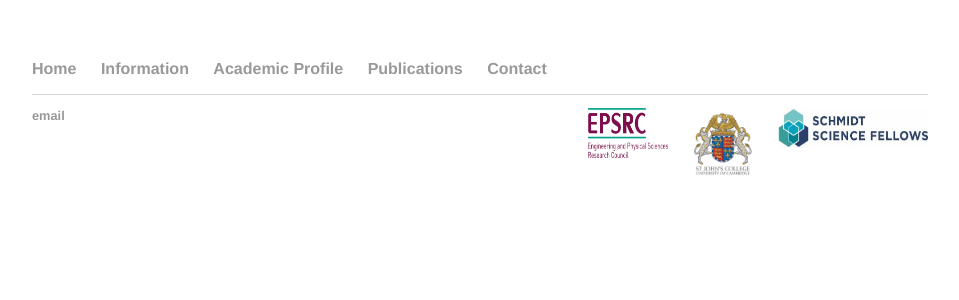
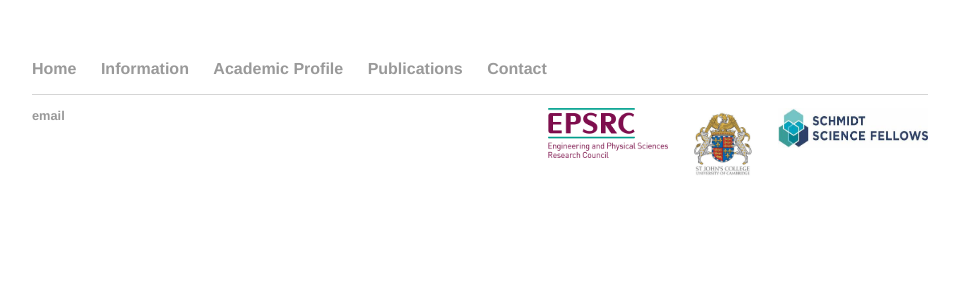
Before and after one commit to kadiliissaar/kadiliissaar.github.io, a Jekyll site: the page built from Photos/readme.md, in a window 1280 px wide. Shown: the top 300 px of the page, without its empty margins (160-1119 px from the left). Built offline with Jekyll 4.4.1, drawn with Linux system fonts in a browser that asks for light colours; our own code applies the rules of GitHub Pages for plain Markdown files.

Commit message:
Update default.html

```diff
--- a/_layouts/default.html
+++ b/_layouts/default.html
@@ -28,7 +28,7 @@
 				<a href="https://schmidtsciencefellows.org/"></li>
 				<li><img src="https://github.com/kadiliissaar/kadiliissaar.github.io/raw/master/Photos/Logos/st-johns.jpg" style="float:right;width:80px;height:80px;margin-bottom:15px;margin-left:15px" style="width:100%">
 				<a href="https://www.joh.cam.ac.uk/"></li>
-				<li><img src="https://github.com/kadiliissaar/kadiliissaar.github.io/raw/master/Photos/Logos/EPSRC.png" style="float:right;width:80px;height:50px;margin-bottom:15px;margin-left:15px" style="width:100%">
+				<li><img src="https://github.com/kadiliissaar/kadiliissaar.github.io/raw/master/Photos/Logos/EPSRC.png" style="float:right;width:120px;height:50px;margin-bottom:15px;margin-left:15px" style="width:100%">
 				<a href="https://epsrc.ukri.org/"></li>
 				</ul>
 			</footer>
```
